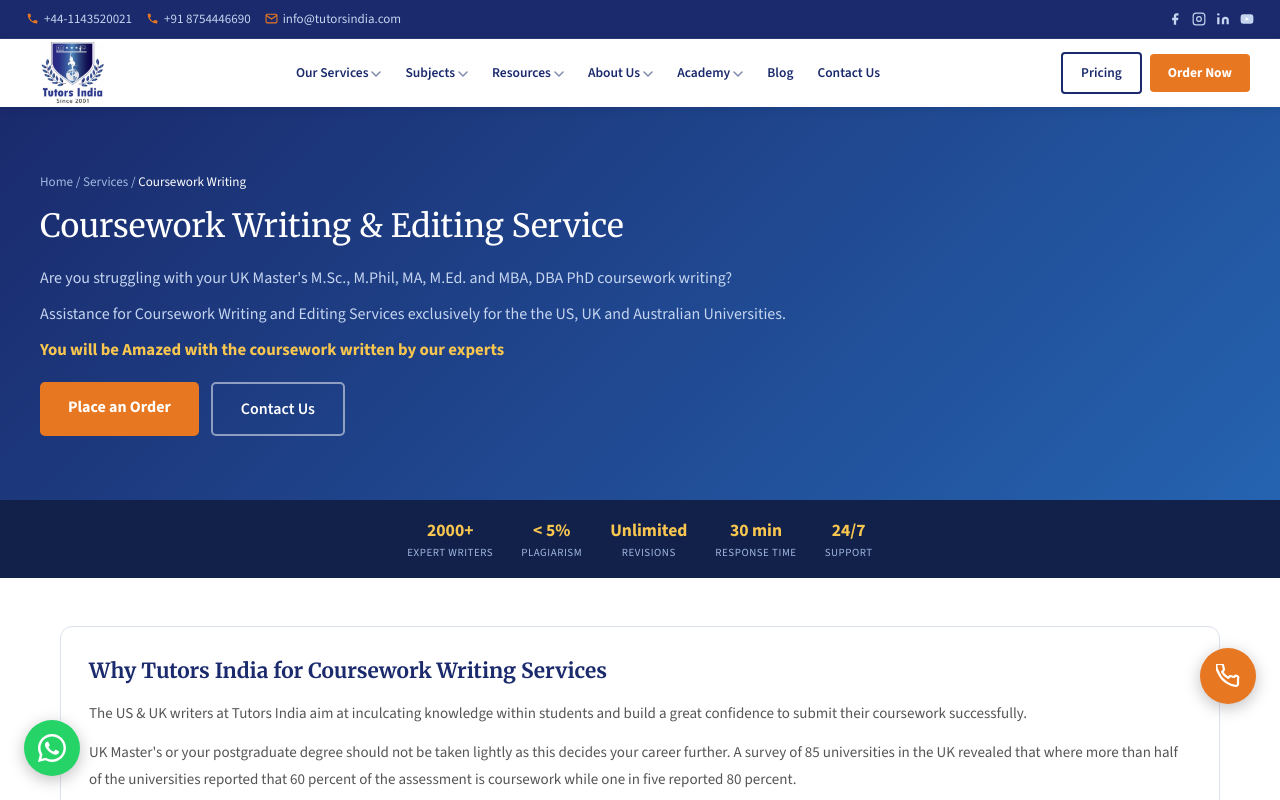
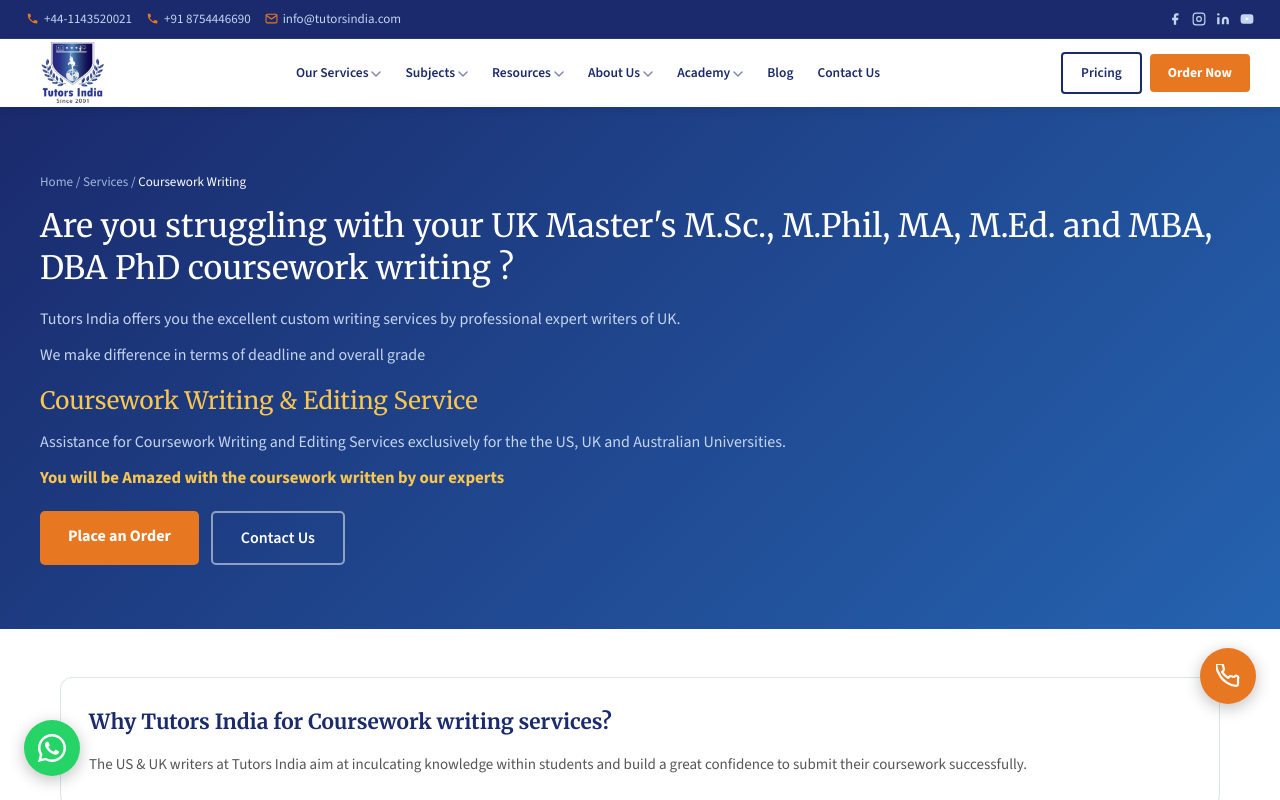
Before and after one commit to GuiresFRL/tutorsindia_claudee, a Next.js app: page /our-services/coursework-writing in a window 1280 px wide. Shown: the top 800 px of the page. Built offline with nearby package versions, Linux system fonts and the light colour scheme.

Commit message:
Fix coursework-writing page to match original: correct H1, add missing intro paragraphs, add UK Master's section, remove stats bar

```diff
--- a/app/our-services/coursework-writing/page.tsx
+++ b/app/our-services/coursework-writing/page.tsx
@@ -189,11 +189,17 @@
             <span style={{ color: "#fff" }}>Coursework Writing</span>
           </div>
           <h1 style={{ fontFamily: "Merriweather,serif", fontSize: "clamp(1.4rem,3vw,2rem)", lineHeight: 1.3, marginBottom: "16px" }}>
-            Coursework Writing &amp; Editing Service
+            Are you struggling with your UK Master&apos;s M.Sc., M.Phil, MA, M.Ed. and MBA, DBA PhD coursework writing ?
           </h1>
           <p style={{ color: "#c5d5f0", fontSize: "1rem", lineHeight: 1.75, marginBottom: "8px" }}>
-            Are you struggling with your UK Master's M.Sc., M.Phil, MA, M.Ed. and MBA, DBA PhD coursework writing?
+            Tutors India offers you the excellent custom writing services by professional expert writers of UK.
           </p>
+          <p style={{ color: "#c5d5f0", fontSize: "1rem", lineHeight: 1.75, marginBottom: "16px" }}>
+            We make difference in terms of deadline and overall grade
+          </p>
+          <h2 style={{ fontFamily: "Merriweather,serif", fontSize: "clamp(1.1rem,2.5vw,1.5rem)", lineHeight: 1.3, color: "#f9c74f", marginBottom: "12px" }}>
+            Coursework Writing &amp; Editing Service
+          </h2>
           <p style={{ color: "#c5d5f0", fontSize: "1rem", lineHeight: 1.75, marginBottom: "8px" }}>
             Assistance for Coursework Writing and Editing Services exclusively for the the US, UK and Australian Universities.
           </p>
@@ -207,28 +213,21 @@
         </div>
       </section>
 
-      {/* ── STATS BAR ── */}
-      <div style={{ background: "#12214a", padding: "16px 20px" }}>
-        <div style={{ maxWidth: "1100px", margin: "0 auto", display: "flex", gap: "28px", flexWrap: "wrap", justifyContent: "center" }}>
-          {[{ n: "2000+", l: "Expert Writers" }, { n: "< 5%", l: "Plagiarism" }, { n: "Unlimited", l: "Revisions" }, { n: "30 min", l: "Response Time" }, { n: "24/7", l: "Support" }].map(s => (
-            <div key={s.l} style={{ textAlign: "center" }}>
-              <div style={{ fontSize: "1.1rem", fontWeight: 700, color: "#f9c74f" }}>{s.n}</div>
-              <div style={{ fontSize: "0.68rem", color: "#a0b8e0", textTransform: "uppercase", letterSpacing: "0.05em" }}>{s.l}</div>
-            </div>
-          ))}
-        </div>
-      </div>
-
       <section style={{ maxWidth: "1200px", margin: "48px auto", padding: "0 20px" }}>
 
         {/* Why Tutors India */}
         <div style={{ background: "#fff", border: "1px solid #dde2ef", borderRadius: "12px", padding: "28px", marginBottom: "28px" }}>
-          <h2 style={{ fontFamily: "Merriweather,serif", fontSize: "1.3rem", fontWeight: 700, color: "#1a2a6c", marginBottom: "12px" }}>Why Tutors India for Coursework Writing Services</h2>
-          <p style={{ color: "#555", lineHeight: 1.8, marginBottom: "12px", fontSize: "0.94rem" }}>
+          <h2 style={{ fontFamily: "Merriweather,serif", fontSize: "1.3rem", fontWeight: 700, color: "#1a2a6c", marginBottom: "12px" }}>Why Tutors India for Coursework writing services?</h2>
+          <p style={{ color: "#555", lineHeight: 1.8, fontSize: "0.94rem" }}>
             The US &amp; UK writers at Tutors India aim at inculcating knowledge within students and build a great confidence to submit their coursework successfully.
           </p>
+        </div>
+
+        {/* UK Master's & PhD Coursework */}
+        <div style={{ background: "#f0f4ff", border: "1px solid #dde2ef", borderRadius: "12px", padding: "28px", marginBottom: "28px" }}>
+          <h2 style={{ fontFamily: "Merriweather,serif", fontSize: "1.3rem", fontWeight: 700, color: "#1a2a6c", marginBottom: "12px" }}>UK Master&apos;s &amp; PhD Coursework at Tutors India Exclusive Coursework Writing Services for the UK &amp; Australian Universities</h2>
           <p style={{ color: "#555", lineHeight: 1.8, marginBottom: "12px", fontSize: "0.94rem" }}>
-            UK Master's or your postgraduate degree should not be taken lightly as this decides your career further. A survey of 85 universities in the UK revealed that where more than half of the universities reported that 60 percent of the assessment is coursework while one in five reported 80 percent.
+            UK Master&apos;s or your postgraduate degree should not be taken lightly as this decides your career further. A survey of 85 universities in the UK revealed that where more than half of the universities reported that 60 percent of the assessment is coursework while one in five reported 80 percent.
           </p>
           <p style={{ color: "#555", lineHeight: 1.8, fontSize: "0.94rem" }}>
             At Tutors India, we write your coursework that would guarantee your grade.
```
